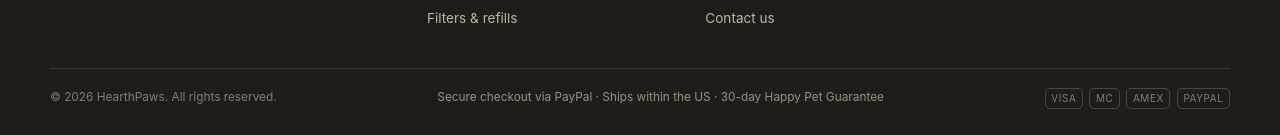
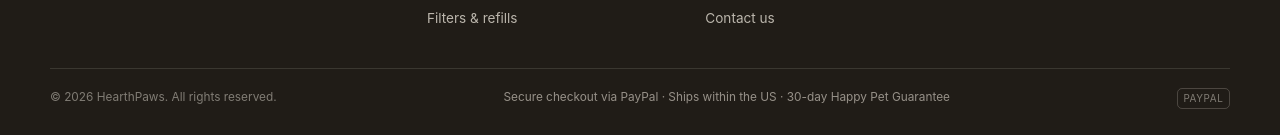
Before and after one commit to chaeminleeandrew-blip/Hearthpaws, a plain HTML site: page index.html in a window 1280 px wide. Shown: the part 4445-4580 px from the top of the page. Drawn offline with Linux system fonts and the light colour scheme.

Commit message:
Footer: show PayPal only as the payment method

```diff
--- a/index.html
+++ b/index.html
@@ -1006,7 +1006,7 @@
     <div class="footer-bottom">
       <span>© 2026 HearthPaws. All rights reserved.</span>
       <span class="demo">Secure checkout via PayPal · Ships within the US · 30-day Happy Pet Guarantee</span>
-      <span class="pay"><span>VISA</span><span>MC</span><span>AMEX</span><span>PAYPAL</span></span>
+      <span class="pay"><span>PAYPAL</span></span>
     </div>
   </div>
 </footer>
```
